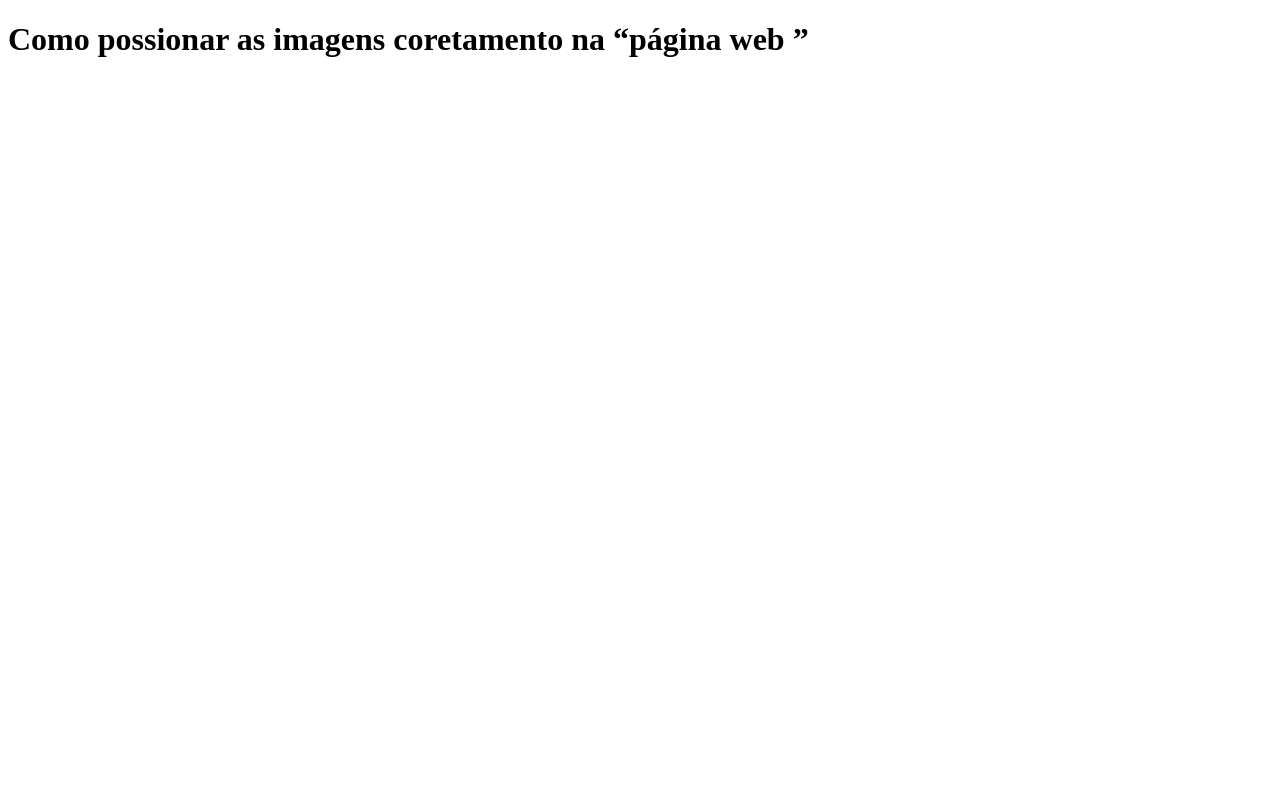
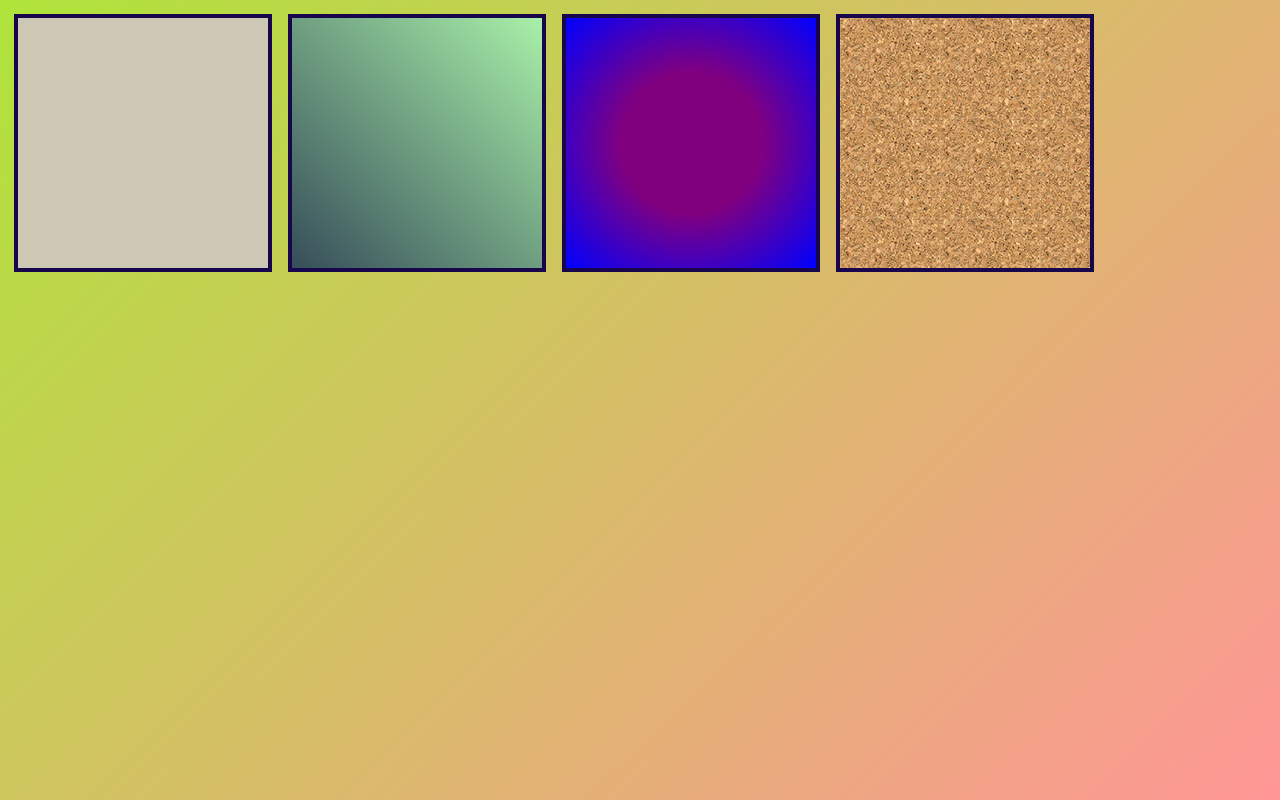
Before and after one commit to Olabayomacaulaym/HTML-CSS, a plain HTML site: page Exercícios/ex022/index.html in a window 1280 px wide. Drawn offline with Linux system fonts and the light colour scheme.

Commit message:
primeiro exercício no cap 19

```diff
--- a/Exercícios/ex022/index.html
+++ b/Exercícios/ex022/index.html
@@ -3,11 +3,50 @@
 <head>
     <meta charset="UTF-8">
     <meta name="viewport" content="width=device-width, initial-scale=1.0">
-    <title>Image possition</title>
+    <title> Background images in practice</title>
+
+    <style>
+
+        .fund {
+                border: 4px solid hsl(256, 86%, 16%);
+                height: 250px;
+                width: 250px ;
+                display:inline-block;
+                margin: 6px;
+                background-color: peru;
+
+        }
+
+        #fund1 {
+                    background-color: hsl(50, 20%, 75%);
+        }
+
+        #fund2 {
+                    background-image: linear-gradient(45deg, hsl(200,25%,28%), hsl(120,70%,80%));
+        }
+
+        #fund3 {
+                    background-image: radial-gradient( purple 40%,blue);
+        }
+
+        #fund4{
+
+                    background-image: url("imagens/pattern004.png");
+
+        }
+
+        body {
+                background-attachment: fixed;
+                background-image: linear-gradient( 135deg, #AFE43a , rgba(255, 0, 0, 0.411) );
+        }
+    </style>
 </head>
 <body>
-    <h1>
-        Como possionar as imagens coretamento na <q>página web </q>
-    </h1>
+
+    <div class="fund" id="fund1"></div>
+    <div class="fund" id="fund2"></div>
+    <div class="fund" id="fund3"></div>
+    <div class="fund" id="fund4"></div>
+
 </body>
 </html>
```
